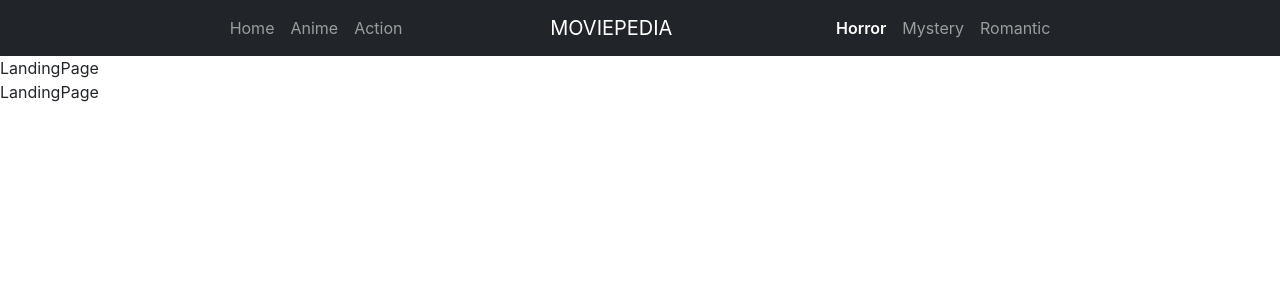
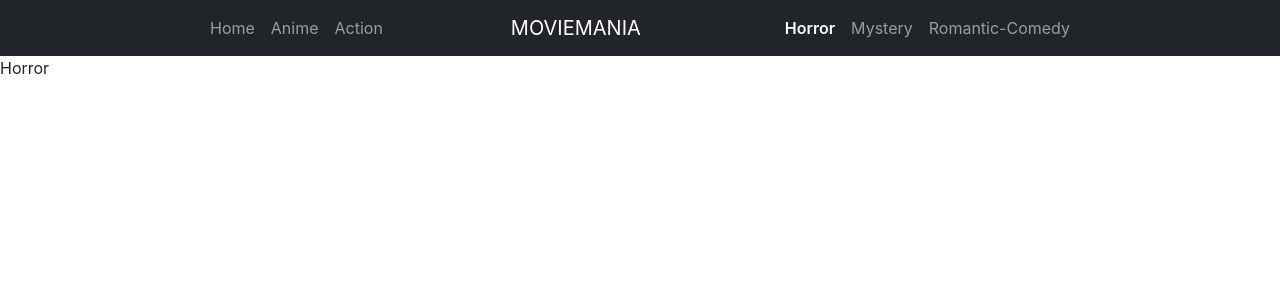
Before and after one commit to thekhurapaatimind/webify-iitindore, a React (Create React App) app: page /horror in a window 1280 px wide. Shown: the top 300 px of the page. Built offline with nearby package versions, Linux system fonts and the light colour scheme.

Commit message:
structure ready

```diff
--- a/src/App.js
+++ b/src/App.js
@@ -2,19 +2,23 @@ import './App.css';
 import LandingPage from './components/LandingPage/LandingPage';
 import NavbarComponent from './components/NavbarComponent/NavbarComponent';
 import { Routes, Route } from 'react-router-dom'
+import Animated from './components/Genres/Animated';
+import Action from './components/Genres/Action';
+import Horror from './components/Genres/Horror';
+import Mystery from './components/Genres/Mystery';
+import Romantic from './components/Genres/Romantic';
 
 function App() {
   return (
     <div>
       <NavbarComponent/>
-      <LandingPage/>
       <Routes>
         <Route exact path='/' element={<LandingPage/>} />
-        <Route exact path='/anime' element={<LandingPage/>} />
-        <Route exact path='/action' element={<LandingPage/>} />
-        <Route exact path='/horror' element={<LandingPage/>} />
-        <Route exact path='/mystery' element={<LandingPage/>} />
-        <Route exact path='/romantic' element={<LandingPage/>} />
+        <Route exact path='/anime' element={<Animated/>} />
+        <Route exact path='/action' element={<Action/>} />
+        <Route exact path='/horror' element={<Horror/>} />
+        <Route exact path='/mystery' element={<Mystery/>} />
+        <Route exact path='/romantic' element={<Romantic/>} />
       </Routes>
     </div>
   );
--- /dev/null
+++ b/src/components/Genres/Action.js
@@ -0,0 +1,9 @@
+import React from 'react'
+
+function Action() {
+  return (
+    <div>Action</div>
+  )
+}
+
+export default Action
--- /dev/null
+++ b/src/components/Genres/Animated.js
@@ -0,0 +1,9 @@
+import React from 'react'
+
+function Animated() {
+  return (
+    <div>Animated</div>
+  )
+}
+
+export default Animated
--- /dev/null
+++ b/src/components/Genres/Horror.js
@@ -0,0 +1,9 @@
+import React from 'react'
+
+function Horror() {
+  return (
+    <div>Horror</div>
+  )
+}
+
+export default Horror
--- /dev/null
+++ b/src/components/Genres/Mystery.js
@@ -0,0 +1,9 @@
+import React from 'react'
+
+function Mystery() {
+  return (
+    <div>Mystery</div>
+  )
+}
+
+export default Mystery
--- /dev/null
+++ b/src/components/Genres/Romantic.js
@@ -0,0 +1,9 @@
+import React from 'react'
+
+function Romantic() {
+  return (
+    <div>Romantic</div>
+  )
+}
+
+export default Romantic
--- a/src/components/NavbarComponent/NavbarComponent.js
+++ b/src/components/NavbarComponent/NavbarComponent.js
@@ -12,11 +12,11 @@ function NavbarComponent() {
                     <Nav.Link as={NavLink} to="/anime">Anime</Nav.Link>
                     <Nav.Link as={NavLink} to="/action">Action</Nav.Link>
                 </Nav>
-                <Navbar.Brand as={Link} to="/">MOVIEPEDIA</Navbar.Brand>
+                <Navbar.Brand as={Link} to="/">MOVIEMANIA</Navbar.Brand>
                 <Nav className="m-auto">
                     <Nav.Link as={NavLink} to="/horror">Horror</Nav.Link>
                     <Nav.Link as={NavLink} to="/mystery">Mystery</Nav.Link>
-                    <Nav.Link as={NavLink} to="/romantic">Romantic</Nav.Link>
+                    <Nav.Link as={NavLink} to="/romantic">Romantic-Comedy</Nav.Link>
                 </Nav>
             </Container>
         </Navbar>
```
